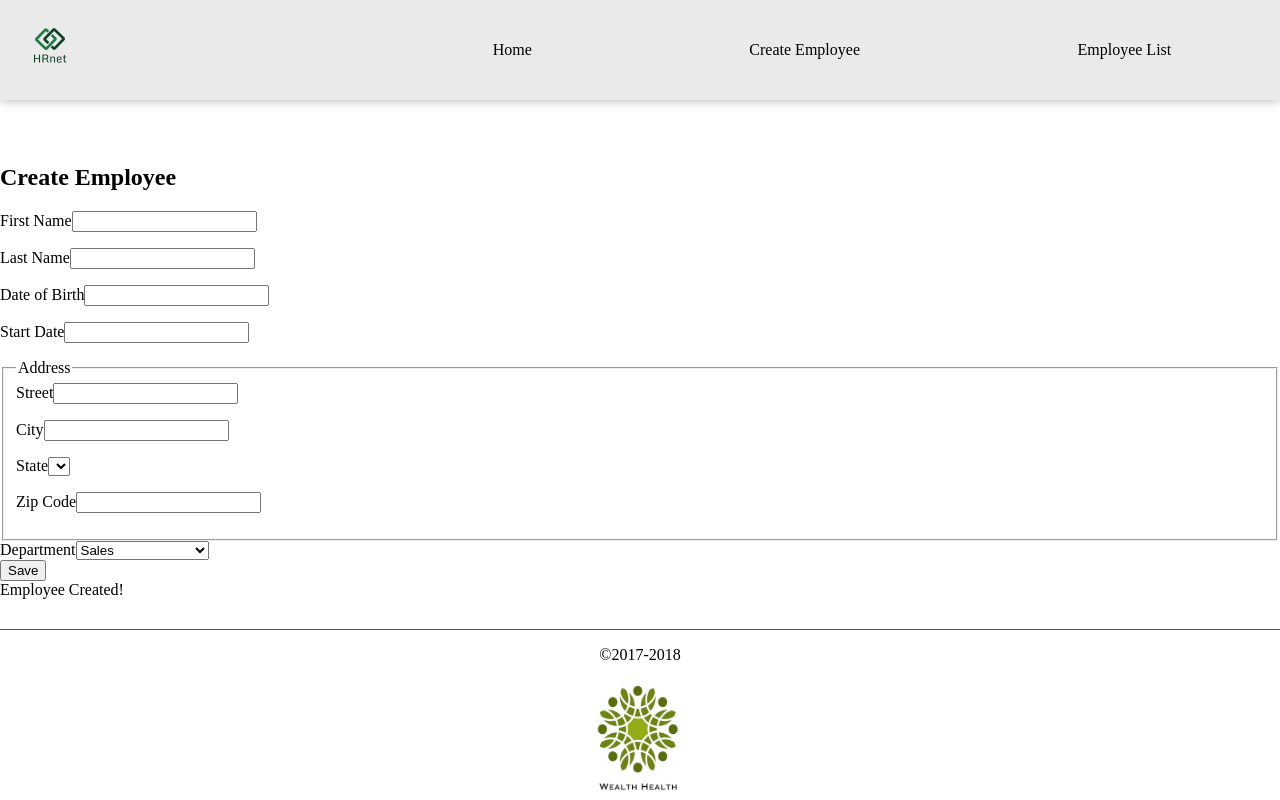
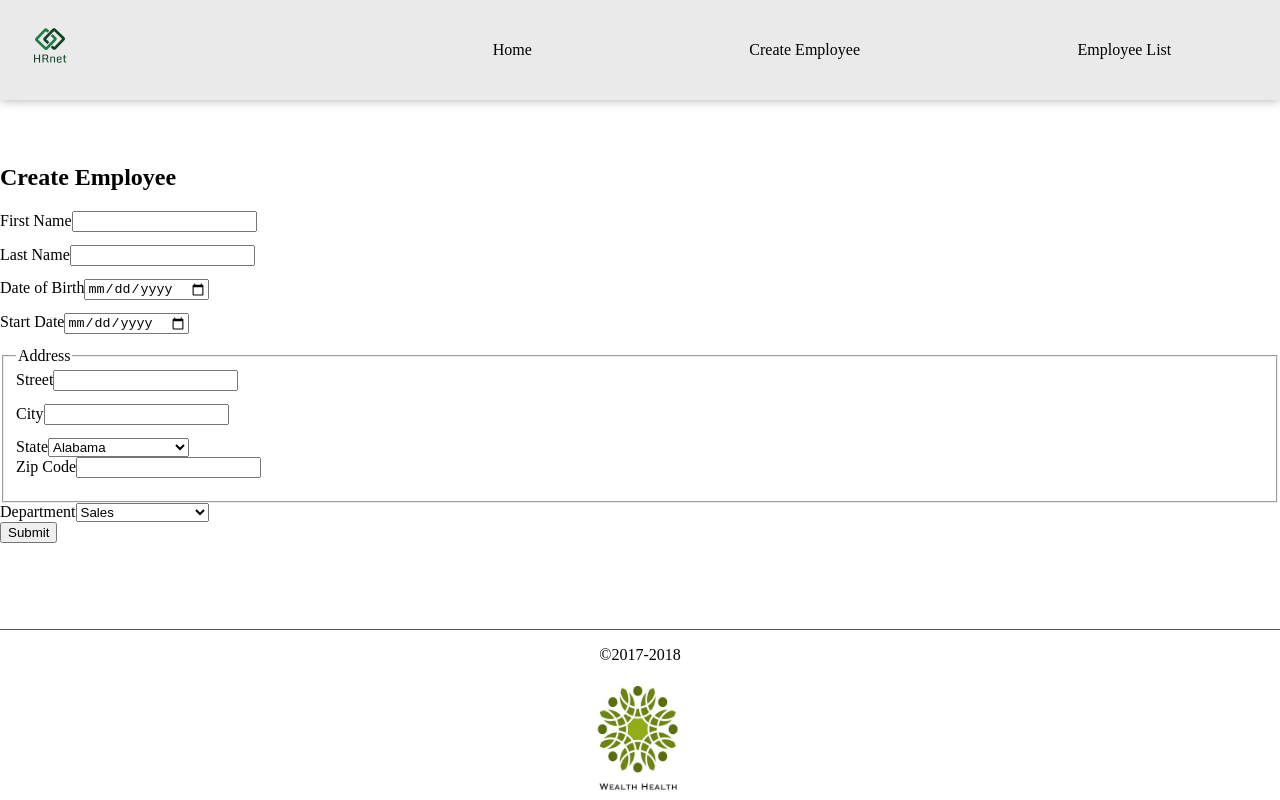
Before and after one commit to fanjatiana/fanjatianaPavageau_14_31032022, a React (Create React App) app: page /create-employee in a window 1280 px wide. Built offline with nearby package versions, Linux system fonts and the light colour scheme.

Commit message:
feat :form changes with react-hook-form + creating select components

```diff
--- a/src/components/Form.jsx
+++ b/src/components/Form.jsx
@@ -1,70 +1,188 @@
 import React from "react";
+import { useForm } from "react-hook-form";
+import "../styles/Form.css";
+import SelectDepartment from "./SelectDepartment";
+import SelectUsStates from "./SelectUsStates";
 
 const Form = () => {
+  const {
+    register,
+    handleSubmit,
+    formState: { errors },
+  } = useForm();
+  const handleRegistration = (data) => console.log(data);
+  //const handleError = (errors) => {};
+
+  const registerOptions = {
+    firstname: {
+      required: "first name is required",
+      maxLength: {
+        value: 30,
+        message: "firstname must have at least 30 characters",
+      },
+      pattern: {
+        value: /^[A-Za-z ,.'-]+$/i,
+        message: "firstname must no have number",
+      },
+    },
+
+    lastname: {
+      required: "last name is required",
+      maxLength: {
+        value: 30,
+        message: "lastname must have at least 30 characters",
+      },
+      pattern: {
+        value: /^[A-Za-z ,.'-]+$/i,
+        message: "lastname must no have number",
+      },
+    },
+
+    dateofbirth: {
+      required: "date of birth is required",
+      min: {
+        value: "1940-01-01",
+        message: "bad date of birth",
+      },
+      max: {
+        value: "2004-01-01",
+        message: "bad date of birth",
+      },
+    },
+
+    startdate: {
+      required: "start date is required",
+      min: {
+        value: "1940-01-01",
+        message: "bad date",
+      },
+    },
+
+    street: {
+      required: "street is required",
+      pattern: {
+        value: "([0-9a-zA-Z,. ]*) ?([0-9]{5}) ?([a-zA-Z]*)",
+        message: "street no have caracteres speciaux",
+      },
+    },
+    city: { required: "city is required" },
+
+    zipcode: {
+      required: "zipcode is required",
+      pattern: {
+        value: /^[0-9]{5}(?:(-| )[0-9]{4})?$/,
+        message: "write 5 numbers like this : NNNNN",
+      },
+      max: {
+        value: 99950,
+        message: "bad zip code",
+      },
+    },
+  };
+
   return (
-    <div className="form-create-employee">
-      <form action="#" id="create-employee">
-        <div className="input-wrapper">
-          <label htmlFor="first-name">First Name</label>
-          <input type="text" id="first-name" />
-          <p></p>
+    <form onSubmit={handleSubmit(handleRegistration, /*handleError*/)}>
+      <div>
+        <label htmlFor="firstname">First Name</label>
+        <input
+          name="firstname"
+          type="text"
+          {...register("firstname", registerOptions.firstname)}
+        />
+        <p className="text-danger">
+          {errors?.firstname && errors.firstname.message}
+        </p>
       </div>
-        <div className="input-wrapper">
-          <label htmlFor="last-name">Last Name</label>
-          <input type="text" id="last-name" />
-          <p></p>
+
+      <div>
+        <label htmlFor="lastname">Last Name</label>
+        <input
+          name="lastname"
+          type="text"
+          {...register("lastname", registerOptions.lastname)}
+        />
+        <p className="text-danger">
+          {errors?.lastname && errors.lastname.message}
+        </p>
       </div>
-        <div className="input-wrapper">
-          <label htmlFor="date-of-birth">Date of Birth</label>
-          <input type="text" id="date-of-birth" />
-          <p></p>
-        </div>
-        <div className="input-wrapper">
-          <label htmlFor="start-date">Start Date</label>
-          <input type="text" id="start-date" />
-          <p></p>
+
+      <div>
+        <label htmlFor="dateofbirth">Date of Birth</label>
+        <input
+          type="date"
+          name="dateofbirth"
+          {...register("dateofbirth", registerOptions.dateofbirth)}
+        />
+        <p className="text-danger">
+          {errors?.dateofbirth && errors.dateofbirth.message}
+        </p>
       </div>
       <div>
-          <fieldset class="address">
+        <label htmlFor="startdate">Start Date</label>
+        <input
+          type="date"
+          name="startdate"
+          {...register("startdate", registerOptions.startdate)}
+        />
+        <p className="text-danger">
+          {errors?.startdate && errors.startdate.message}
+        </p>
+      </div>
+
+      <div>
+        <fieldset className="address">
           <legend>Address</legend>
-            <div className="input-wrapper">
-              <label for="street">Street</label>
-              <input id="street" type="text" />
-              <p></p>
+          <div>
+            <label htmlFor="street">Street</label>
+            <input
+              type="text"
+              name="street"
+              {...register("street", registerOptions.street)}
+            />
+            <p className="text-danger">
+              {errors?.street && errors.street.message}
+            </p>
           </div>
-            <div className="input-wrapper">
-              <label for="city">City</label>
-              <input id="city" type="text" />
-              <p></p>
+
+          <div>
+            <label htmlFor="city">City</label>
+            <input
+              type="text"
+              name="city"
+              {...register("city", registerOptions.city)}
+            />
+            <p className="text-danger">{errors?.city && errors.city.message}</p>
           </div>
-            <div className="input-wrapper">
-              <label for="state">State</label>
-              <select name="state" id="state"></select>
-              <p></p>
+
+          <div>
+            <label htmlFor="state">State</label>
+            <SelectUsStates />
           </div>
-            <div className="input-wrapper">
-              <label for="zip-code">Zip Code</label>
-              <input id="zip-code" type="number" />
-              <p></p>
+
+          <div>
+            <label htmlFor="zip-code">Zip Code</label>
+            <input
+              type="text"
+              name="zipcode"
+              {...register("zipcode", registerOptions.zipcode)}
+            />
+            <p className="text-danger">
+              {errors?.zipcode && errors.zipcode.message}
+            </p>
           </div>
         </fieldset>
       </div>
+
       <div>
         <label for="department">Department</label>
-          <select name="department" id="department">
-            <option>Sales</option>
-            <option>Marketing</option>
-            <option>Engineering</option>
-            <option>Human Resources</option>
-            <option>Legal</option>
-          </select>
+        <SelectDepartment />
       </div>
+
+      <div>
+        <button>Submit</button>
+      </div>
+
     </form>
-      <button onclick="saveEmployee()">Save</button>
-      <div id="confirmation" class="modal">
-        Employee Created!
-      </div>
-    </div>
   );
 };
 
--- /dev/null
+++ b/src/components/SelectDepartment.jsx
@@ -0,0 +1,17 @@
+import React from "react";
+
+const SelectDepartment = () => {
+  return (
+    <>
+      <select name="department" id="department">
+        <option>Sales</option>
+        <option>Marketing</option>
+        <option>Engineering</option>
+        <option>Human Resources</option>
+        <option>Legal</option>
+      </select>
+    </>
+  );
+};
+
+export default SelectDepartment;
--- /dev/null
+++ b/src/components/SelectUsStates.jsx
@@ -0,0 +1,65 @@
+import React from "react";
+
+const SelectUsStates = () => {
+  return (
+    <>
+      <select name="state" id="state">
+        <option value="AL" selected="selected">
+          Alabama
+        </option>
+        <option value="AK">Alaska</option>
+        <option value="AZ">Arizona</option>
+        <option value="AR">Arkansas</option>
+        <option value="CA">California</option>
+        <option value="CO">Colorado</option>
+        <option value="CT">Connecticut</option>
+        <option value="DE">Delaware</option>
+        <option value="DC">District Of Columbia</option>
+        <option value="FL">Florida</option>
+        <option value="GA">Georgia</option>
+        <option value="HI">Hawaii</option>
+        <option value="ID">Idaho</option>
+        <option value="IL">Illinois</option>
+        <option value="IN">Indiana</option>
+        <option value="IA">Iowa</option>
+        <option value="KS">Kansas</option>
+        <option value="KY">Kentucky</option>
+        <option value="LA">Louisiana</option>
+        <option value="ME">Maine</option>
+        <option value="MD">Maryland</option>
+        <option value="MA">Massachusetts</option>
+        <option value="MI">Michigan</option>
+        <option value="MN">Minnesota</option>
+        <option value="MS">Mississippi</option>
+        <option value="MO">Missouri</option>
+        <option value="MT">Montana</option>
+        <option value="NE">Nebraska</option>
+        <option value="NV">Nevada</option>
+        <option value="NH">New Hampshire</option>
+        <option value="NJ">New Jersey</option>
+        <option value="NM">New Mexico</option>
+        <option value="NY">New York</option>
+        <option value="NC">North Carolina</option>
+        <option value="ND">North Dakota</option>
+        <option value="OH">Ohio</option>
+        <option value="OK">Oklahoma</option>
+        <option value="OR">Oregon</option>
+        <option value="PA">Pennsylvania</option>
+        <option value="RI">Rhode Island</option>
+        <option value="SC">South Carolina</option>
+        <option value="SD">South Dakota</option>
+        <option value="TN">Tennessee</option>
+        <option value="TX">Texas</option>
+        <option value="UT">Utah</option>
+        <option value="VT">Vermont</option>
+        <option value="VA">Virginia</option>
+        <option value="WA">Washington</option>
+        <option value="WV">West Virginia</option>
+        <option value="WI">Wisconsin</option>
+        <option value="WY">Wyoming</option>
+      </select>
+    </>
+  );
+};
+
+export default SelectUsStates;
--- a/src/index.js
+++ b/src/index.js
@@ -1,17 +1,21 @@
 import React from 'react';
-import ReactDOM from 'react-dom';
 import App from './App';
 import { store } from './app/store';
 import { Provider } from 'react-redux';
 import * as serviceWorker from './serviceWorker';
 
-ReactDOM.render(
+import {createRoot} from 'react-dom/client';
+
+const rootElement = document.getElementById('root');
+const root = createRoot(rootElement)
+
+root.render(
   <React.StrictMode>
     <Provider store={store}>
       <App />
     </Provider>
   </React.StrictMode>,
-  document.getElementById('root')
+
 );
 
 // If you want your app to work offline and load faster, you can change
--- /dev/null
+++ b/src/styles/Form.css
@@ -0,0 +1,4 @@
+.text-danger{
+    color: #ff000f;
+    font-size: 0.8em;
+}
```
Also changed, not shown: 1 other file (tests, documents, lock files or other folders). Lines whose indentation alone changed are shown as unchanged.
